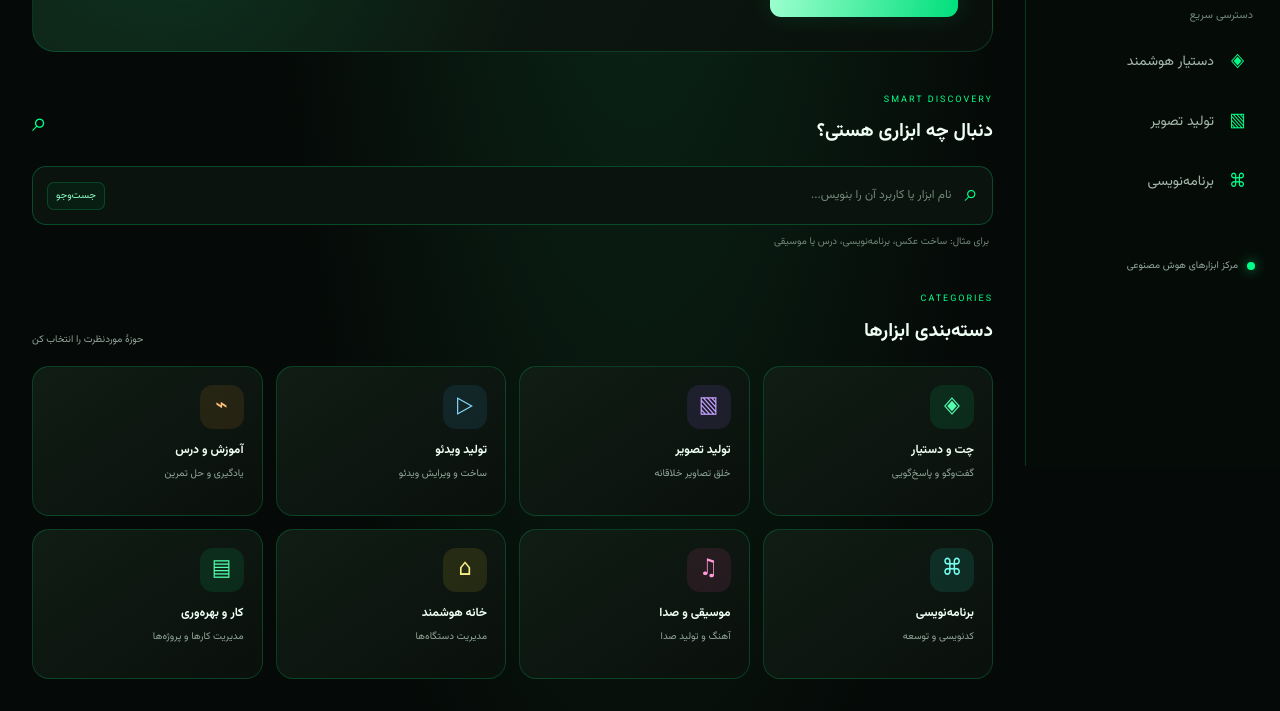
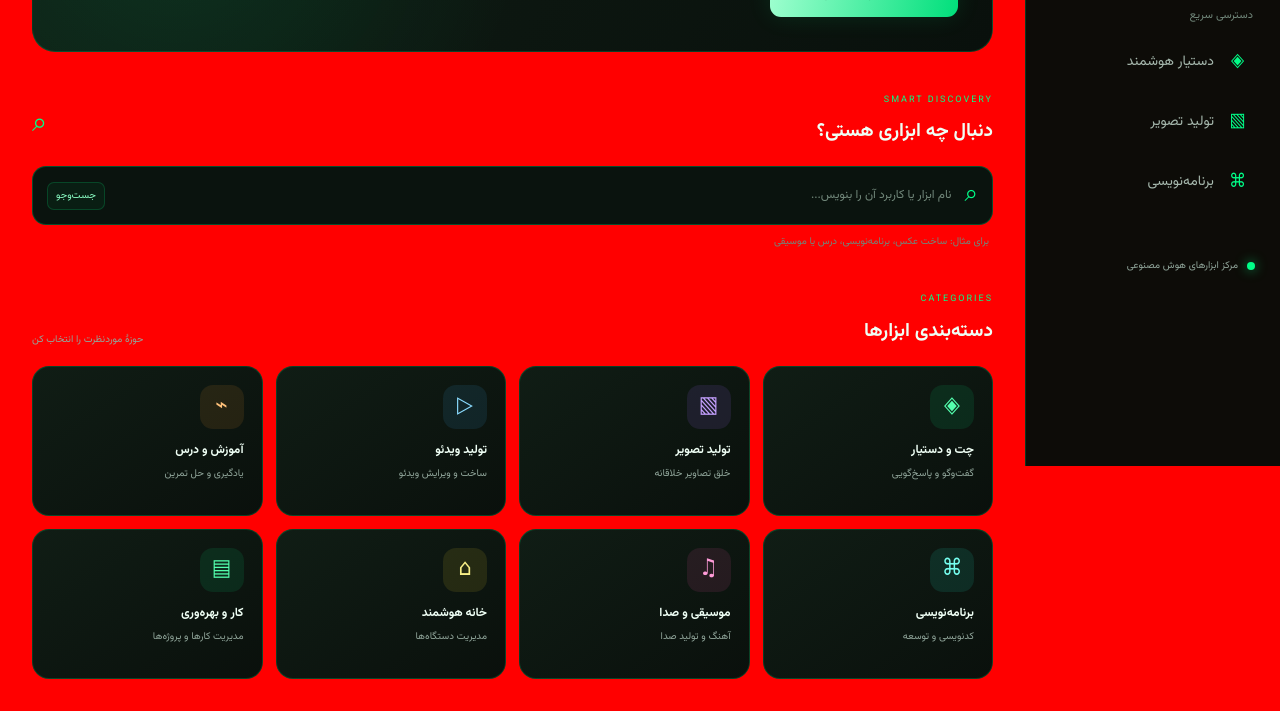
Before and after one commit to yosoftamarzadeh99a-max/nexora-ai, a plain HTML site: page index.html in a window 1280 px wide. Shown: the part 334-1045 px from the top of the page. Drawn offline with Linux system fonts and the light colour scheme.

Commit message:
Update style.css

```diff
--- a/style.css
+++ b/style.css
@@ -24,6 +24,7 @@ html {
 }
 
 body {
+background: #ff0000 !important;
   margin: 0;
   min-height: 100vh;
   background:
```
